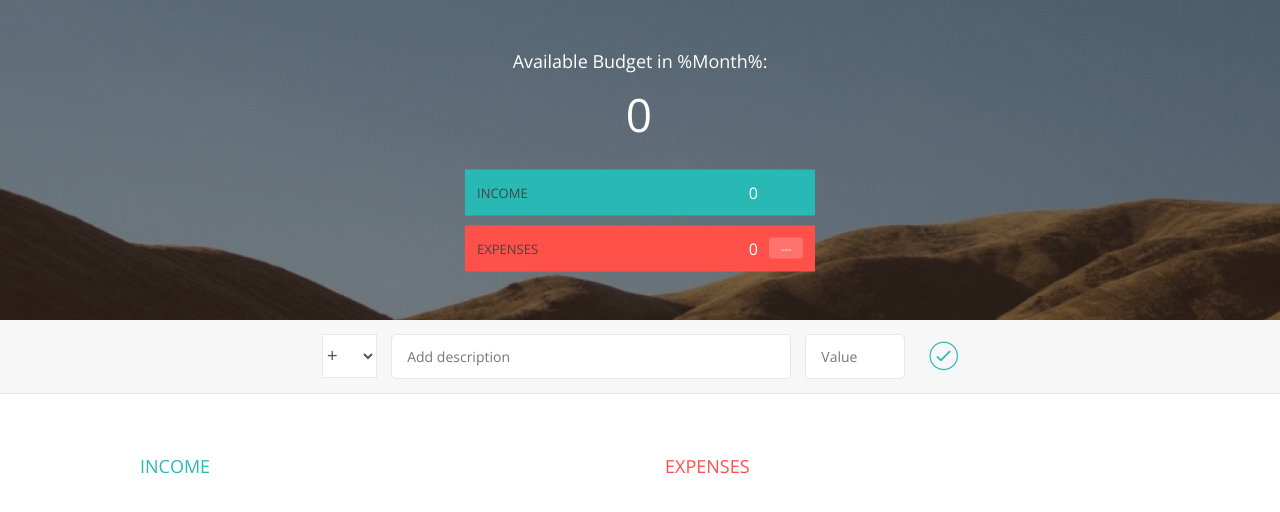
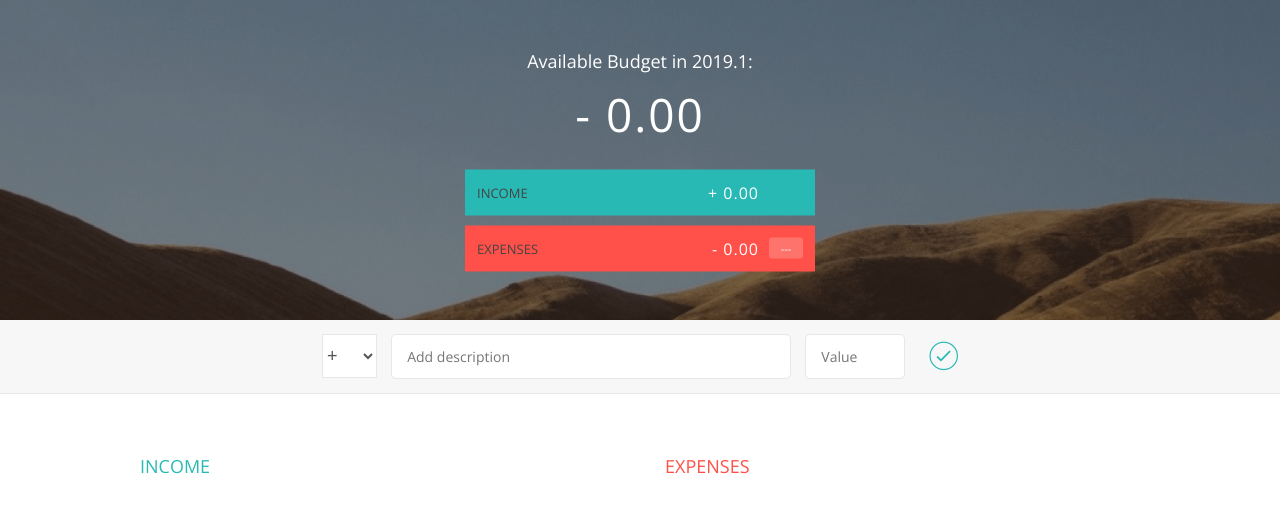
Before and after one commit to hagitomo/udemy-JS-01, a plain HTML site: page budget/index.html in a window 1280 px wide. Drawn offline with nearby package versions, Linux system fonts and the light colour scheme.

Commit message:
complete

```diff
--- a/budget/app.js
+++ b/budget/app.js
@@ -163,7 +163,24 @@ var UIContoroller = (function() {
     incomeList: '.income__list',
     expensesList: '.expenses__list',
     deleteBtn: '.item__delete--btn',
-    expPer: '.item__percentage'
+    expPer: '.item__percentage',
+    budgetMonth: '.budget__title--month'
+  }
+
+  //  数字の表示をフォーマット
+  var formatNumber = function(num, type) {
+    var numSplit, int, dec, type
+    num = Math.abs(num) // 絶対値に
+    num = num.toFixed(2)// 小数第二位まで表示
+    numSplit = num.split('.') // 小数点で分割
+    int = numSplit[0] // 整数部分
+    if (int.length > 3) {
+      int = int.substr(0, int.length - 3) + ',' + int.substr(int.length - 3, 3)
+    }
+    dec = numSplit[1]
+
+    return (type === 'exp'? '-' : '+') + ' ' + int + '.' + dec
+
   }
 
   return {
@@ -188,7 +205,7 @@ var UIContoroller = (function() {
 
       if (type === 'exp') {
         html =
-        `<div class="item clearfix" id="exp-${item.id}"><div class="item__description">${item.description}</div><div class="right clearfix"><div class="item__value">- ${item.value}</div><div class="item__percentage"></div><div class="item__delete">
+        `<div class="item clearfix" id="exp-${item.id}"><div class="item__description">${item.description}</div><div class="right clearfix"><div class="item__value">${formatNumber(item.value, type)}</div><div class="item__percentage"></div><div class="item__delete">
         <button class="item__delete--btn"><i class="ion-ios-close-outline"></i></button>
     </div>`
 
@@ -196,7 +213,7 @@ var UIContoroller = (function() {
       } else if ( type === 'inc') {
         html =
         `
-        <div class="item clearfix" id="inc-${item.id}"><div class="item__description">${item.description}</div><div class="right clearfix"><div class="item__value">+ ${item.value}</div><div class="item__delete"><button class="item__delete--btn"><i class="ion-ios-close-outline"></i></button></div></div></div>`
+        <div class="item clearfix" id="inc-${item.id}"><div class="item__description">${item.description}</div><div class="right clearfix"><div class="item__value">${formatNumber(item.value, type)}</div><div class="item__delete"><button class="item__delete--btn"><i class="ion-ios-close-outline"></i></button></div></div></div>`
 
         ul = DOMstrings.incomeList
       }
@@ -218,13 +235,17 @@ var UIContoroller = (function() {
       vals.forEach((el) => {
         el.value = ''
       })
+      document.querySelector(DOMstrings.inputType).focus()
     },
 
     // 総額, %表示
     displayBudget: function(budget) {
-      document.querySelector(DOMstrings.budgetVal).textContent = budget.budget
-      document.querySelector(DOMstrings.budgetIncomeVal).textContent = budget.totalInc
-      document.querySelector(DOMstrings.budgetExpenseVal).textContent = budget.totalExp
+      var type
+      budget.budget > 0 ? type = 'inc' : type = 'exp'
+
+      document.querySelector(DOMstrings.budgetVal).textContent = formatNumber(budget.budget, type)
+      document.querySelector(DOMstrings.budgetIncomeVal).textContent = formatNumber(budget.totalInc, 'inc')
+      document.querySelector(DOMstrings.budgetExpenseVal).textContent = formatNumber(budget.totalExp, 'exp')
       if(budget.percentage > 0) {
         document.querySelector(DOMstrings.budgetExpensePer).textContent = budget.percentage + '%'
       } else {
@@ -243,7 +264,29 @@ var UIContoroller = (function() {
           percentageVals[i].textContent = '---'
         }
       })
+    },
 
+    // 月表示
+    displayMonth: function() {
+      var date = new Date()
+      var year = date.getFullYear()
+      var month = date.getMonth() + 1
+
+      document.querySelector(DOMstrings.budgetMonth).textContent = year + '.' + month
+    },
+
+    // 支出or収入に応じてfocusの色変更
+    changeType: function(el) {
+      var fields = document.querySelectorAll(
+        DOMstrings.inputType + ',' +
+        DOMstrings.inputDescription + ',' +
+        DOMstrings.inputValue
+      )
+
+        Array.prototype.slice.call(fields).forEach((field) => {
+          field.classList.toggle('red-focus')
+        })
+        document.querySelector(DOMstrings.addBtn).classList.toggle('red')
     }
   }
 })()
@@ -264,6 +307,9 @@ var contoroller = (function(budgetCtrl, UICtrl) {
 
     // 入力したアイテムを削除(初期状態では存在しないので event deligation利用)
     document.querySelector(DOMstrings.container).addEventListener('click', ctrlDeleteItem)
+
+    // 入力が収入or支出に応じてforcusの色を変更
+    document.querySelector(DOMstrings.inputType).addEventListener('change', UICtrl.changeType)
   }
 
   // 総額計算
@@ -337,6 +383,7 @@ var contoroller = (function(budgetCtrl, UICtrl) {
         totalExp : 0,
         percentage : 0
       })
+      UICtrl.displayMonth()
       setupEventListeners()
     }
   }
--- a/budget/index.html
+++ b/budget/index.html
@@ -12,15 +12,15 @@
         <div class="top">
             <div class="budget">
                 <div class="budget__title">
-                    Available Budget in <span class="budget__title--month">%Month%</span>:
+                    Available Budget in <span class="budget__title--month"></span>:
                 </div>
 
-                <div class="budget__value">+ 2,345.64</div>
+                <div class="budget__value"></div>
 
                 <div class="budget__income clearfix">
                     <div class="budget__income--text">Income</div>
                     <div class="right">
-                        <div class="budget__income--value">+ 4,300.00</div>
+                        <div class="budget__income--value"></div>
                         <div class="budget__income--percentage">&nbsp;</div>
                     </div>
                 </div>
@@ -28,8 +28,8 @@
                 <div class="budget__expenses clearfix">
                     <div class="budget__expenses--text">Expenses</div>
                     <div class="right clearfix">
-                        <div class="budget__expenses--value">- 1,954.36</div>
-                        <div class="budget__expenses--percentage">45%</div>
+                        <div class="budget__expenses--value"></div>
+                        <div class="budget__expenses--percentage"></div>
                     </div>
                 </div>
             </div>
@@ -55,29 +55,6 @@
                     <h2 class="icome__title">Income</h2>
 
                     <div class="income__list">
-
-
-                        <!-- <div class="item clearfix" id="income-0">
-                            <div class="item__description">Salary</div>
-                            <div class="right clearfix">
-                                <div class="item__value">+ 2,100.00</div>
-                                <div class="item__delete">
-                                    <button class="item__delete--btn"><i class="ion-ios-close-outline"></i></button>
-                                </div>
-                            </div>
-                        </div>
-
-                        <div class="item clearfix" id="income-1">
-                            <div class="item__description">Sold car</div>
-                            <div class="right clearfix">
-                                <div class="item__value">+ 1,500.00</div>
-                                <div class="item__delete">
-                                    <button class="item__delete--btn"><i class="ion-ios-close-outline"></i></button>
-                                </div>
-                            </div>
-                        </div> -->
-
-
                     </div>
                 </div>
 
@@ -87,30 +64,6 @@
                     <h2 class="expenses__title">Expenses</h2>
 
                     <div class="expenses__list">
-
-                        <!--
-                        <div class="item clearfix" id="expense-0">
-                            <div class="item__description">Apartment rent</div>
-                            <div class="right clearfix">
-                                <div class="item__value">- 900.00</div>
-                                <div class="item__percentage">21%</div>
-                                <div class="item__delete">
-                                    <button class="item__delete--btn"><i class="ion-ios-close-outline"></i></button>
-                                </div>
-                            </div>
-                        </div>
-
-                        <div class="item clearfix" id="expense-1">
-                            <div class="item__description">Grocery shopping</div>
-                            <div class="right clearfix">
-                                <div class="item__value">- 435.28</div>
-                                <div class="item__percentage">10%</div>
-                                <div class="item__delete">
-                                    <button class="item__delete--btn"><i class="ion-ios-close-outline"></i></button>
-                                </div>
-                            </div>
-                        </div>
-                        -->
 
                     </div>
                 </div>
```
